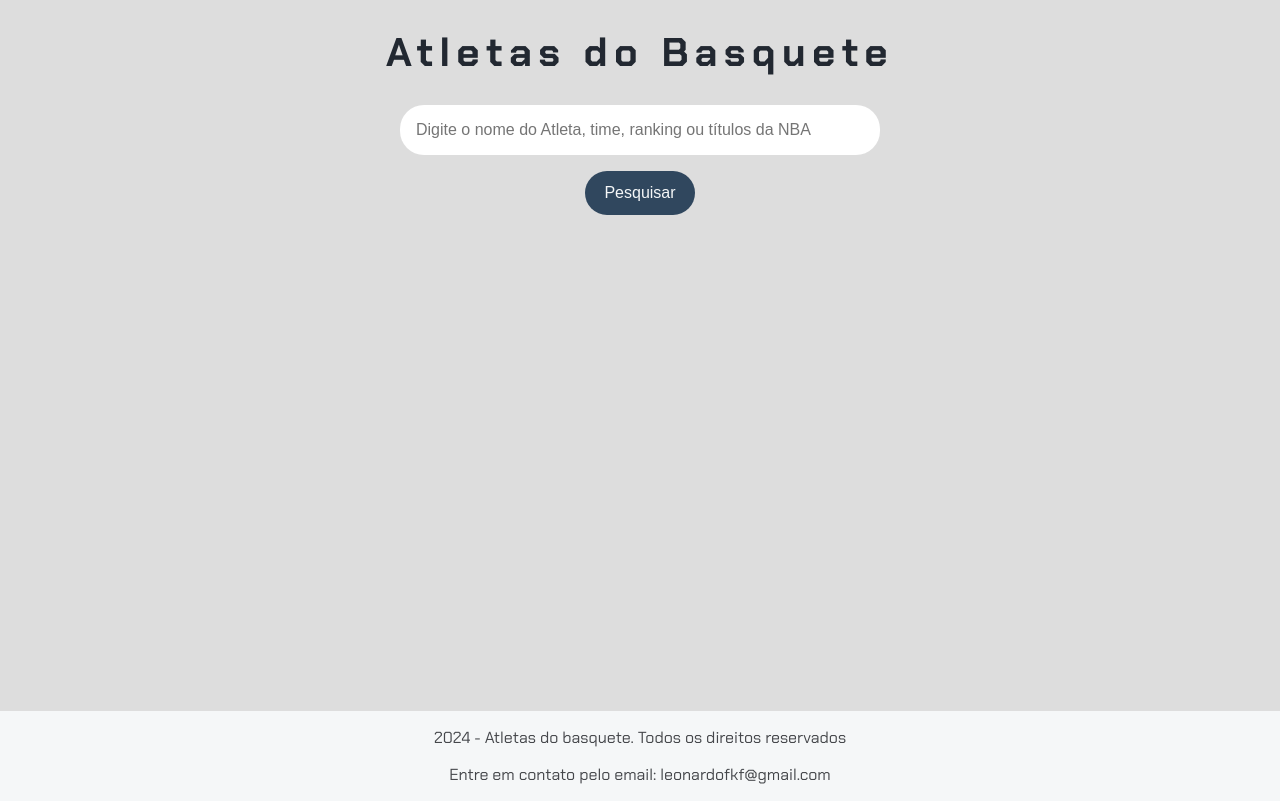
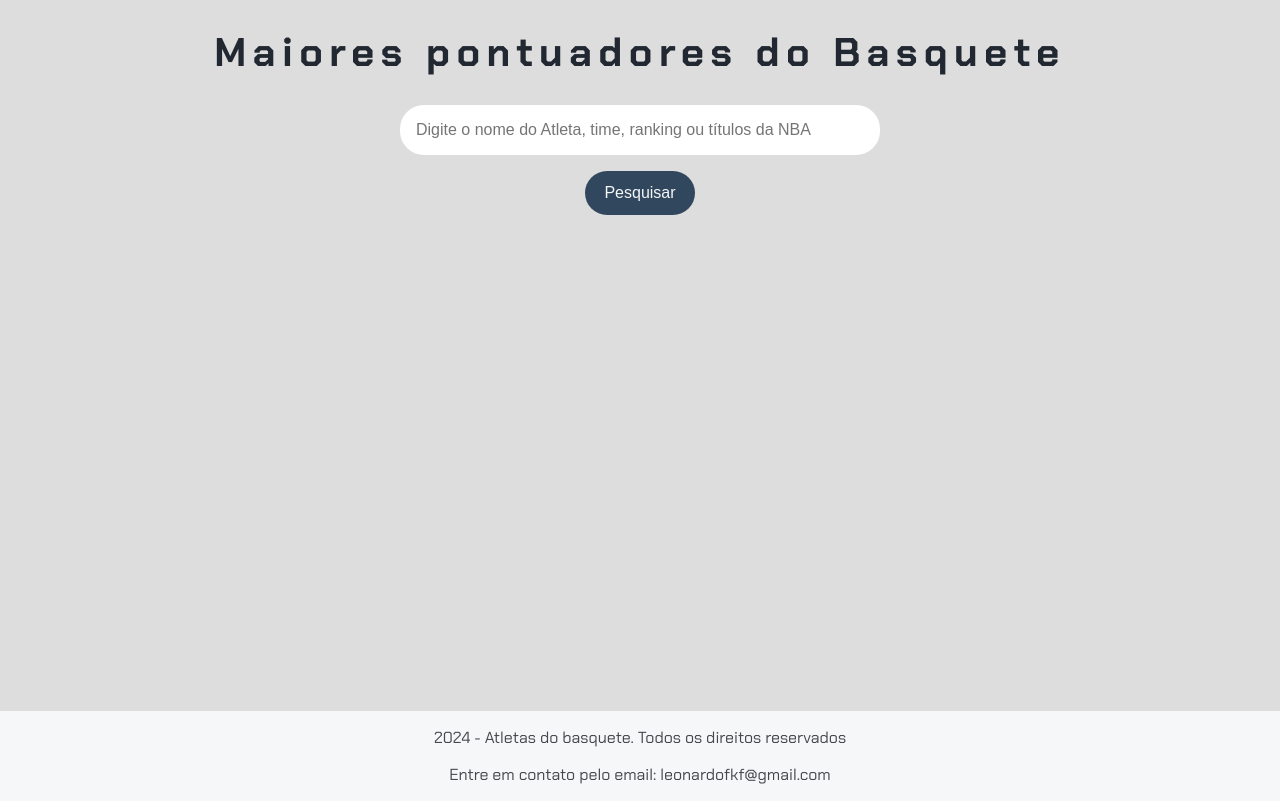
Before and after one commit to LeonardoKappaun/Imers-o-Dev-Atletas-Basquete, a plain HTML site: page index.html in a window 1280 px wide. Drawn offline with Linux system fonts and the light colour scheme.

Commit message:
Add files via upload

```diff
--- a/index.html
+++ b/index.html
@@ -9,7 +9,7 @@
   </head>
   <body>
     <header>
-      <h1>Atletas do Basquete</h1>
+      <h1>Maiores pontuadores do Basquete</h1>
     </header>
     <main>
       <section>
```
